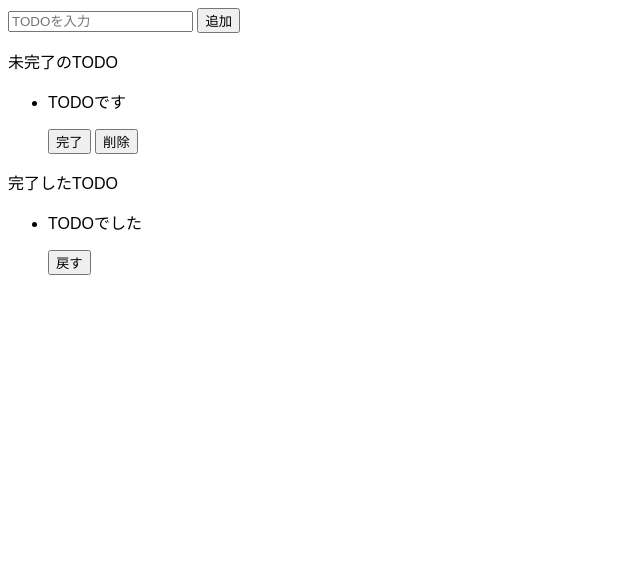
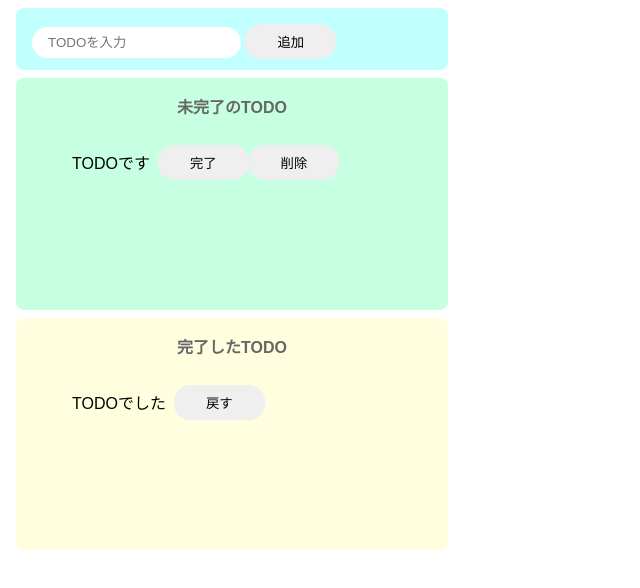
Before and after one commit to ssaitho/todo-js, a website built with Parcel: page index.html in a window 1280 px wide. Shown: the whole page, without its empty margins (0-640 px from the left). Built offline with nearby package versions, Linux system fonts and the light colour scheme.

Commit message:
css追加

```diff
--- a/index.html
+++ b/index.html
@@ -6,16 +6,16 @@
   </head>
 
   <body>
-    <div>
+    <div class="input-area">
       <input placeholder="TODOを入力" />
       <button>追加</button>
     </div>
-    <div>
-      <p>
+    <div class="incomplete-area">
+      <p class="title">
         未完了のTODO
       </p>
       <ul>
-        <li>
+        <li class="list-row">
           <p>
             TODOです
           </p>
@@ -24,12 +24,12 @@
         </li>
       </ul>
     </div>
-    <div>
-      <p>
+    <div class="compleate-area">
+      <p class="title">
         完了したTODO
       </p>
       <ul>
-        <li>
+        <li class="list-row">
           <p>
             TODOでした
           </p>
--- a/src/styles.css
+++ b/src/styles.css
@@ -1,3 +1,56 @@
 body {
   font-family: sans-serif;
 }
+input {
+  border-radius: 16px;
+  border: none;
+  padding: 8px 16px;
+  outline: none;
+}
+button {
+  border-radius: 16px;
+  border: none;
+  padding: 8px 32px;
+}
+button:hover {
+  background-color: #ff7fff;
+  color: #fff;
+  cursor: pointer;
+}
+.input-area {
+  background-color: #c1ffff;
+  width: 400px;
+  height: 30px;
+  padding: 16px;
+  margin: 8px;
+  border-radius: 8px;
+}
+.incomplete-area {
+  background-color: #c6ffe2;
+  width: 400px;
+  min-height: 200px;
+  padding: 16px;
+  margin: 8px;
+  border-radius: 8px;
+}
+.compleate-area {
+  background-color: #ffffe0;
+  width: 400px;
+  min-height: 200px;
+  padding: 16px;
+  margin: 8px;
+  border-radius: 8px;
+}
+.title {
+  text-align: center;
+  margin-top: 0;
+  font-weight: 700;
+  color: #666;
+}
+.list-row {
+  display: flex;
+  align-items: center;
+}
+.list-row > p {
+  margin-right: 8px;
+}
```
